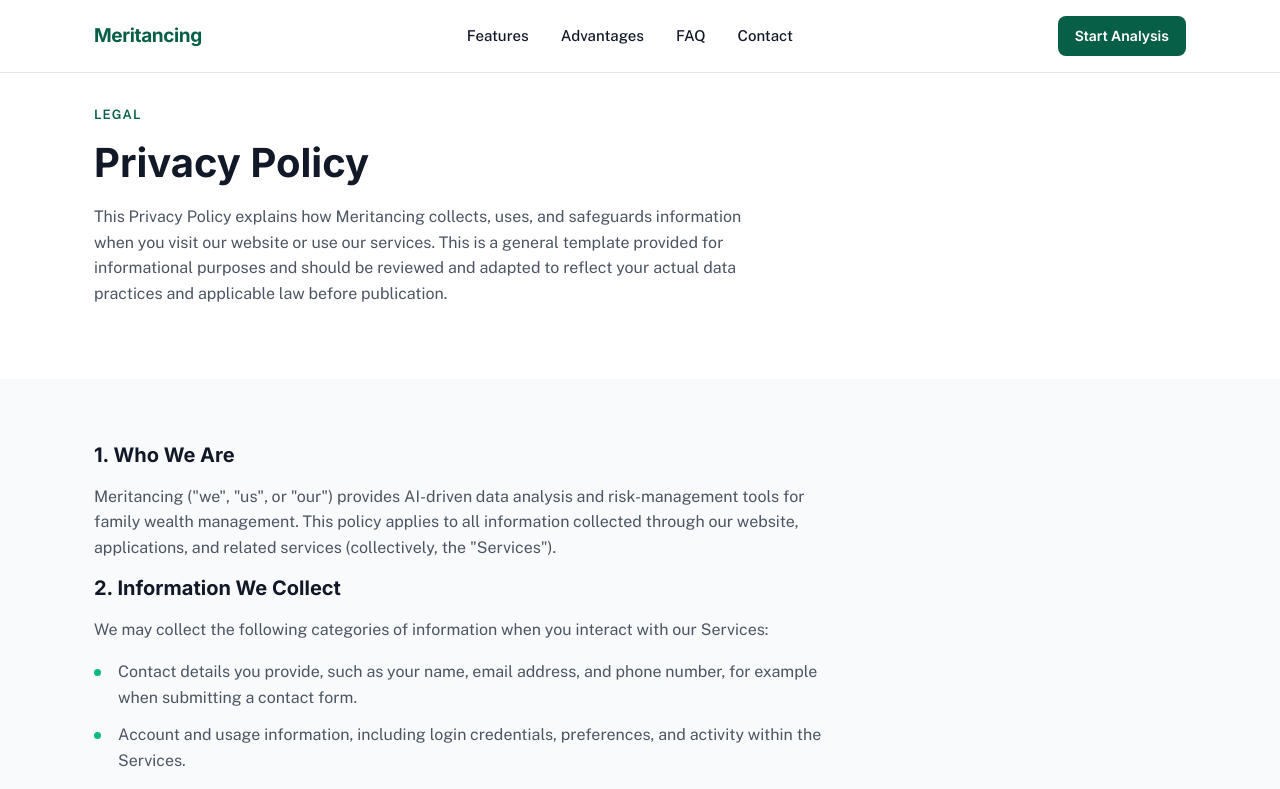
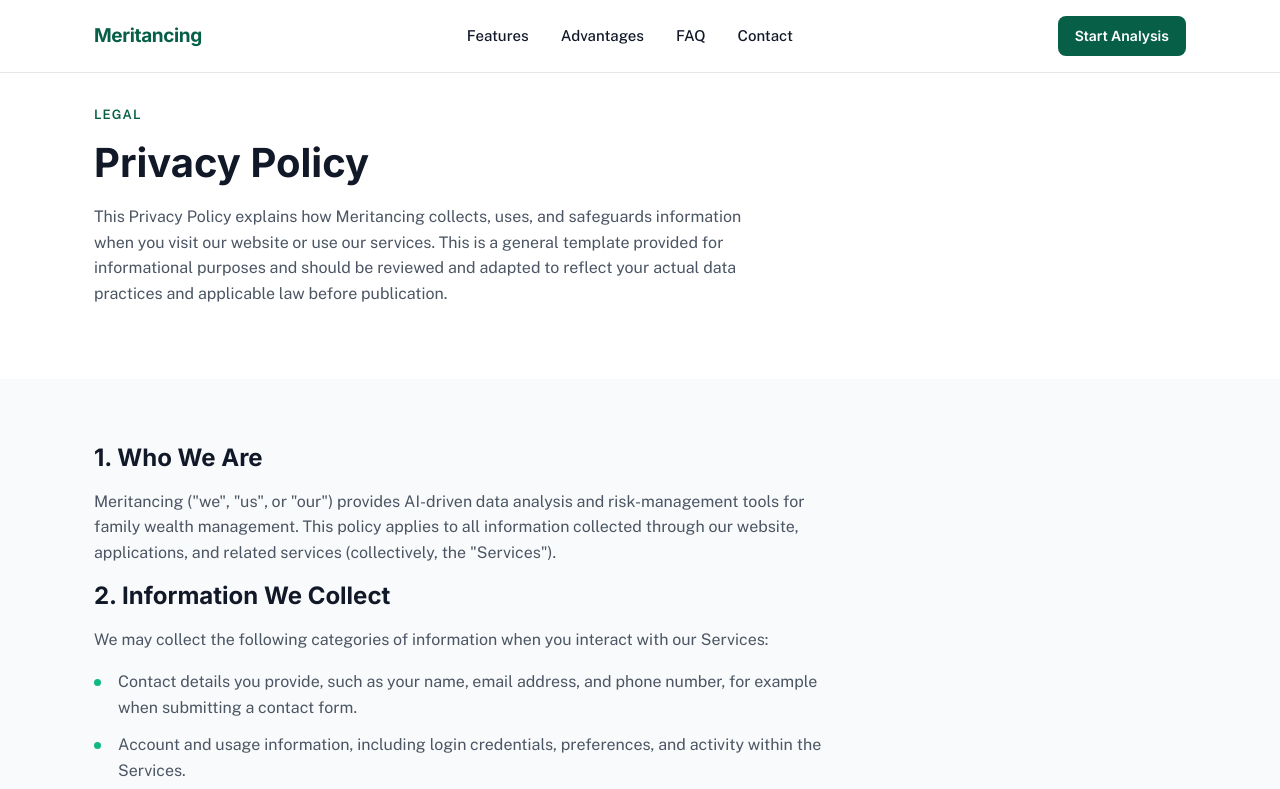
Before and after one commit to taybadeveloper/Meritancing, a Next.js app: page /privacy in a window 1280 px wide. Shown: the top 789 px of the page. Built offline with nearby package versions, Linux system fonts and the light colour scheme.

Commit message:
Increase legal pages section heading sizes

```diff
--- a/app/globals.css
+++ b/app/globals.css
@@ -531,10 +531,13 @@ textarea.form-input{ resize:vertical; }
   max-width:760px;
 }
 .legal-body h2{
-  font-size:20px;
+  font-size:24px;
 }
 .terms-body{
   max-width:820px;
+}
+.terms-body h2{
+  font-size:26px;
 }
 .terms-item{
   margin-bottom:var(--space-6);
```
